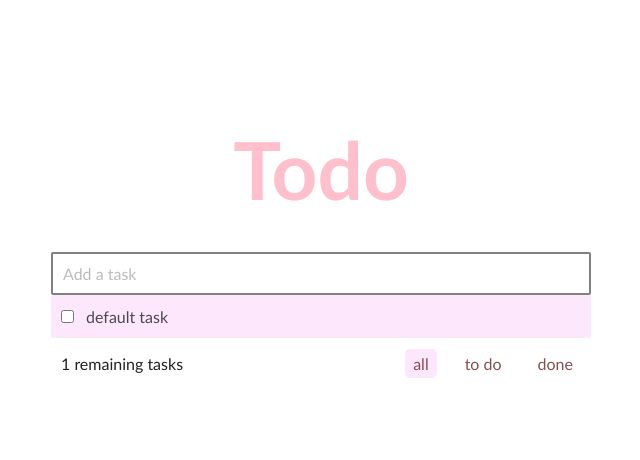
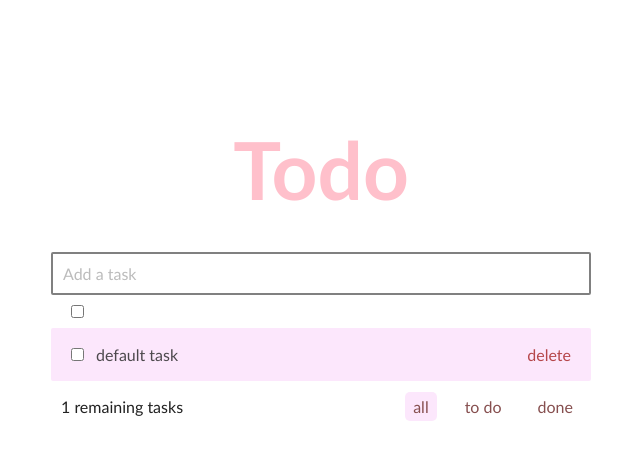
Before and after one commit to carlyne/todo-app, a Vue app: page /#/ in a window 1280 px wide. Shown: the top 460 px of the page, without its empty margins (319-959 px from the left). Built offline with nearby package versions, Linux system fonts and the light colour scheme.

Commit message:
deleting todo item

```diff
--- a/src/components/app-todo/AppTodo.vue
+++ b/src/components/app-todo/AppTodo.vue
@@ -7,10 +7,13 @@
     </header>
 
     <section class="main">
+      <input class="all-check" type="checkbox" v-model="allDone">
+
       <ul class="todo-list">
         <li class="todo" v-for="todo in filteredTodo" :key="todo.name">
           <input type="checkbox" v-model="todo.completed">
           <label :class="{completed: todo.completed}">{{ todo.name }}</label>
+          <span @click.prevent="deleteTodo(todo)">delete</span>
         </li>
       </ul>
     </section>
@@ -42,7 +45,8 @@ export default {
         completed: false
       }],
       newTodo: '',
-      filters: 'all'
+      filters: 'all',
+      allTasksDone: false
     }
   },
 
@@ -59,6 +63,18 @@ export default {
       } else {
         return this.todos;
       }
+    },
+
+    allDone: {
+      get() {
+        return this.remaining === 0;
+      },
+
+      set(value) {
+        this.todos.forEach(todo => {
+          todo.completed = value;
+        })
+      }
     }
   },
 
@@ -69,6 +85,10 @@ export default {
         completed: false
       })
       this.newTodo = '';
+    },
+
+    deleteTodo(selectedTodo) {
+      this.todos = this.todos.filter(todo => todo != selectedTodo);
     }
   }
 }
--- a/src/components/app-todo/_app-todo-style.scss
+++ b/src/components/app-todo/_app-todo-style.scss
@@ -4,6 +4,17 @@ section.todo h1 {
 	text-align: center;
 	margin-bottom: 30px;
 	padding: 5px;
+}
+
+section.todo input[type="checkbox"] {
+	width: auto;
+	margin: 10px;
+	padding: 2px;
+
+	&.all-check {
+		padding: 10px;
+		margin-left: 20px;
+	}
 }
 
 section.todo a {
@@ -60,6 +71,7 @@ section.todo .main  {
 		color:inherit;
 		display: flex;
 		align-items: center;
+		position: relative;
 
 
 		& label {
@@ -77,11 +89,15 @@ section.todo .main  {
 			}
 		}
 
-		& input[type="checkbox"] {
-			width: auto;
-			margin: 0 10px 0 0;
-			padding: 2px;
-			border-radius: 100%;
+		& span {
+			position: absolute;
+			height: 20px;
+			top: calc(50% - 10px);
+			margin: 0;
+			padding: 0;
+			right: 20px;
+			color:rgb(165, 31, 31);
+			opacity: .8;
 		}
 	}
 }
```
